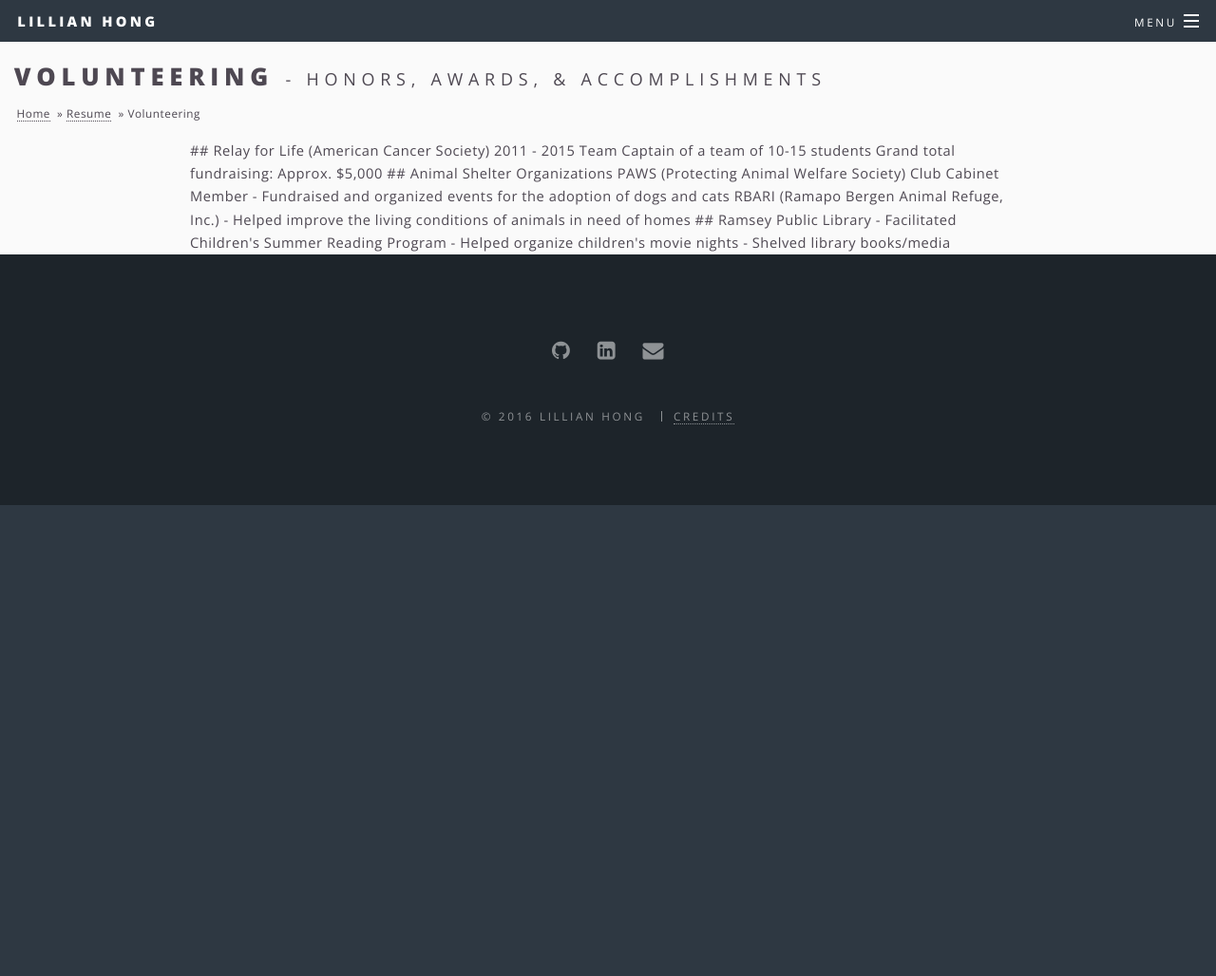
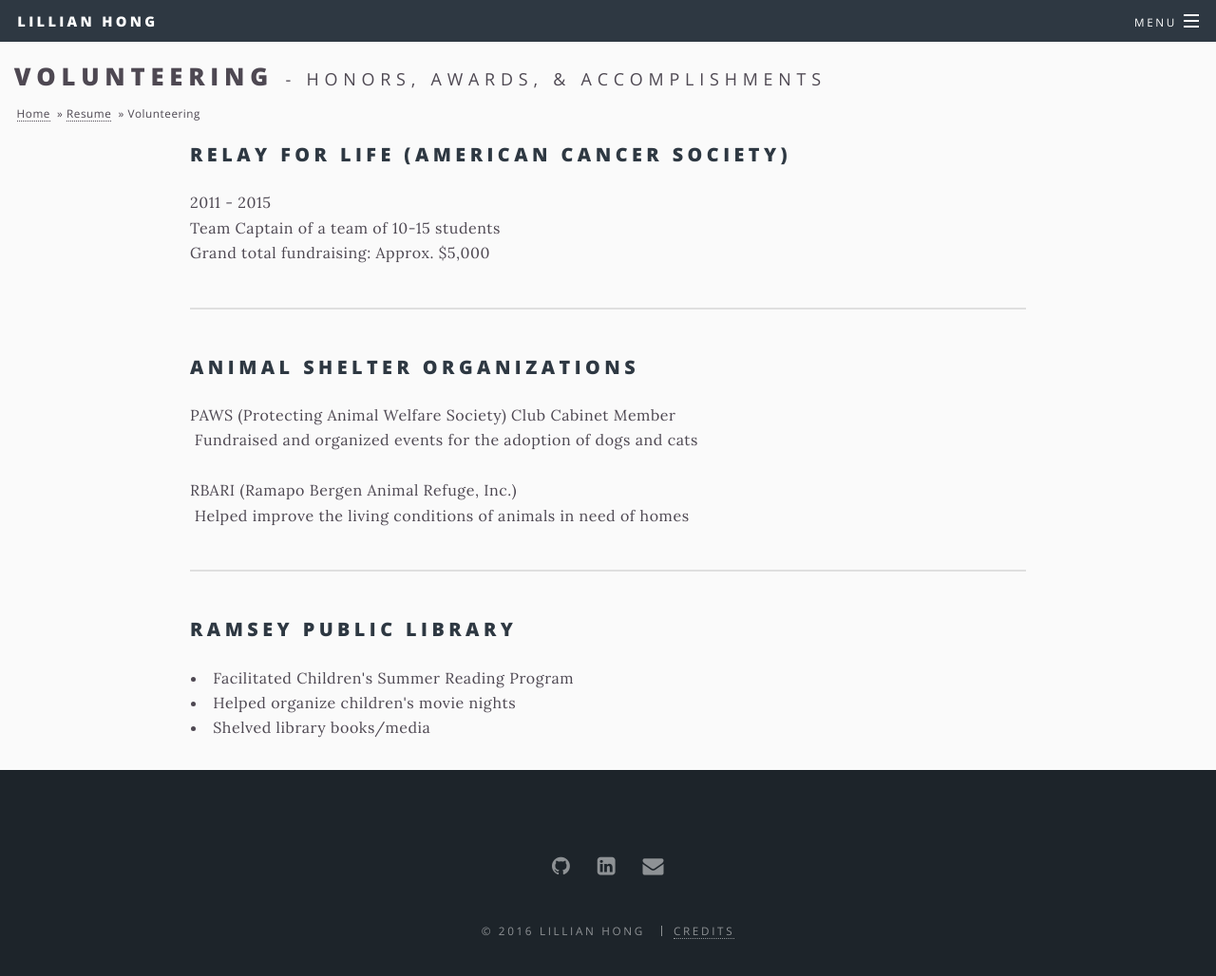
Before and after one commit to lillianhong/lillianhong.github.io, a Jekyll site: the page built from _posts/2016-01-01-volunteering.html, in a window 1280 px wide and 1074 px high. Shown: the top 1028 px of the window at 95% size. Built offline with Jekyll 4.4.1, drawn with Linux system fonts in a browser that asks for light colours.

Commit message:
volunteering info

```diff
--- a/_posts/2016-01-01-volunteering.html
+++ b/_posts/2016-01-01-volunteering.html
@@ -6,24 +6,29 @@ options: minihead
 tags: featured
 ---
 
-## Relay for Life (American Cancer Society)
+<h2>Relay for Life (American Cancer Society)</h2>
+<p>
+2011 - 2015<br>
+Team Captain of a team of 10-15 students<br>
+Grand total fundraising: Approx. $5,000<br>
+</p>
 
-2011 - 2015
-Team Captain of a team of 10-15 students
-Grand total fundraising: Approx. $5,000
+<hr />
 
-## Animal Shelter Organizations
+<h2>Animal Shelter Organizations</h2>
 
-PAWS (Protecting Animal Welfare Society) Club Cabinet Member
+<p>
+PAWS (Protecting Animal Welfare Society) Club Cabinet Member<br>
+&nbsp;Fundraised and organized events for the adoption of dogs and cats<br>
+<br>
+RBARI (Ramapo Bergen Animal Refuge, Inc.)<br>
+&nbsp;Helped improve the living conditions of animals in need of homes<br>
 
-- Fundraised and organized events for the adoption of dogs and cats
+<hr />
 
-RBARI (Ramapo Bergen Animal Refuge, Inc.)
-
-- Helped improve the living conditions of animals in need of homes
-
-## Ramsey Public Library
-
-- Facilitated Children's Summer Reading Program
-- Helped organize children's movie nights
-- Shelved library books/media
+<h2>Ramsey Public Library</h2>
+<ul>
+<li>Facilitated Children's Summer Reading Program</li>
+<li>Helped organize children's movie nights</li>
+<li>Shelved library books/media</li>
+</ul>
```
